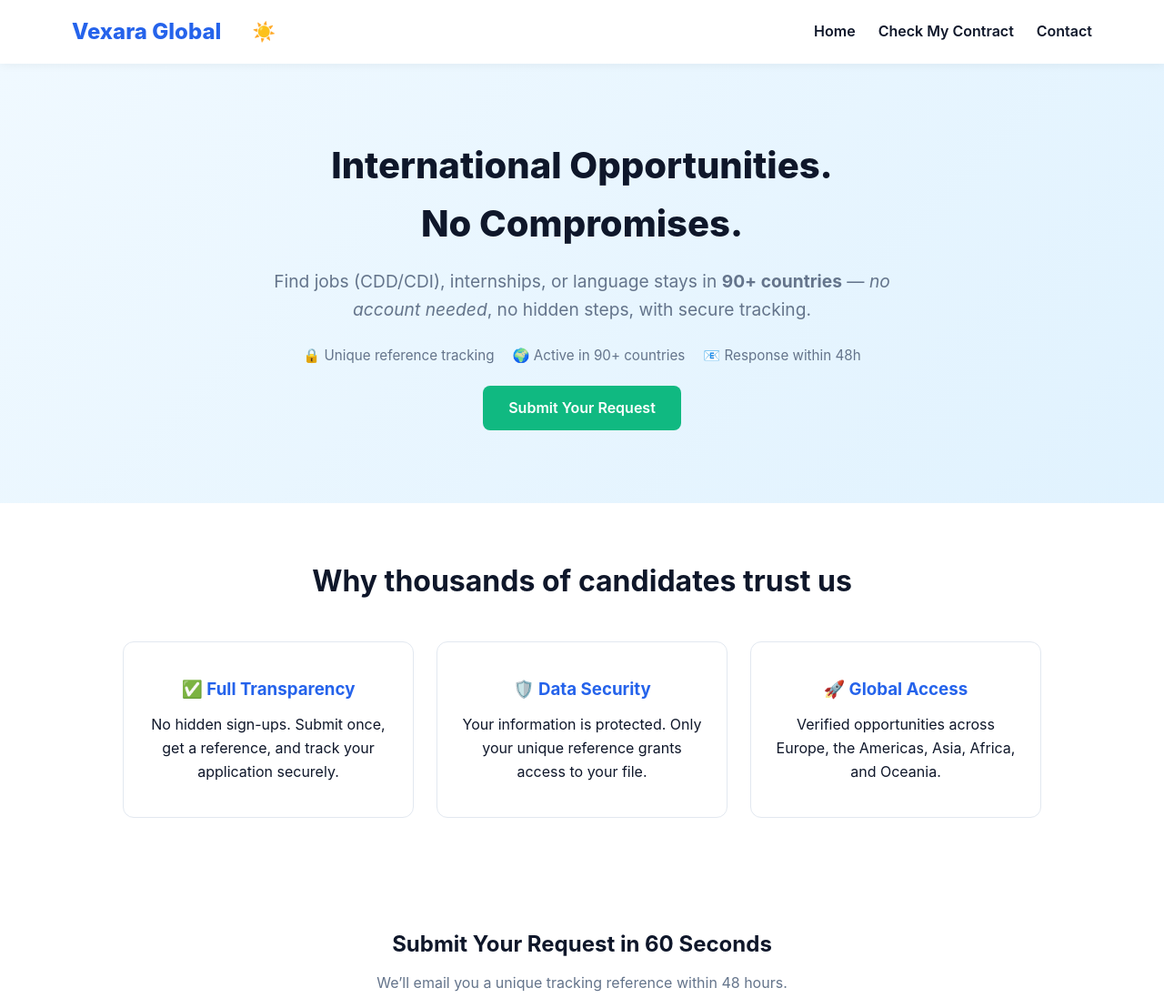
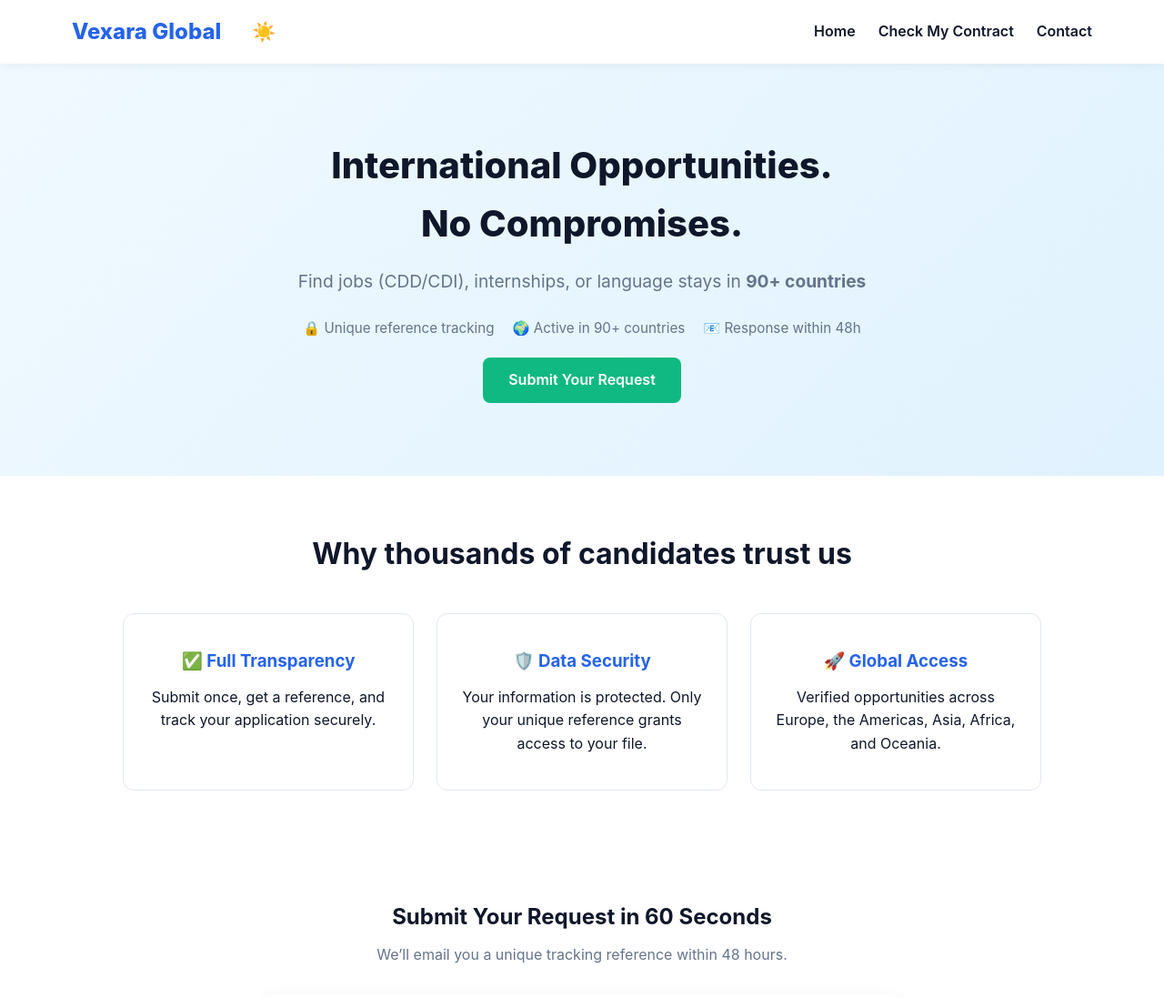
Before and after one commit to Vexara-global/Vexara-global-, a plain HTML site: page index.html in a window 1280 px wide. Shown: the top 1097 px of the page at 91% size. Drawn offline with Linux system fonts and the light colour scheme.

Commit message:
Update index.html

```diff
--- a/index.html
+++ b/index.html
@@ -34,7 +34,7 @@
     <div class="container hero-content">
       <h1>International Opportunities.<br/>No Compromises.</h1>
       <p class="subtitle">
-        Find jobs (CDD/CDI), internships, or language stays in <strong>90+ countries</strong> — <em>no account needed</em>, no hidden steps, with secure tracking.
+        Find jobs (CDD/CDI), internships, or language stays in <strong>90+ countries</strong>
       </p>
       <div class="trust-badges">
         <span>🔒 Unique reference tracking</span>
@@ -50,7 +50,7 @@
       <h2>Why thousands of candidates trust us</h2>      <div class="cards">
         <div class="card">
           <h3>✅ Full Transparency</h3>
-          <p>No hidden sign-ups. Submit once, get a reference, and track your application securely.</p>
+          <p>Submit once, get a reference, and track your application securely.</p>
         </div>
         <div class="card">
           <h3>🛡️ Data Security</h3>
```
